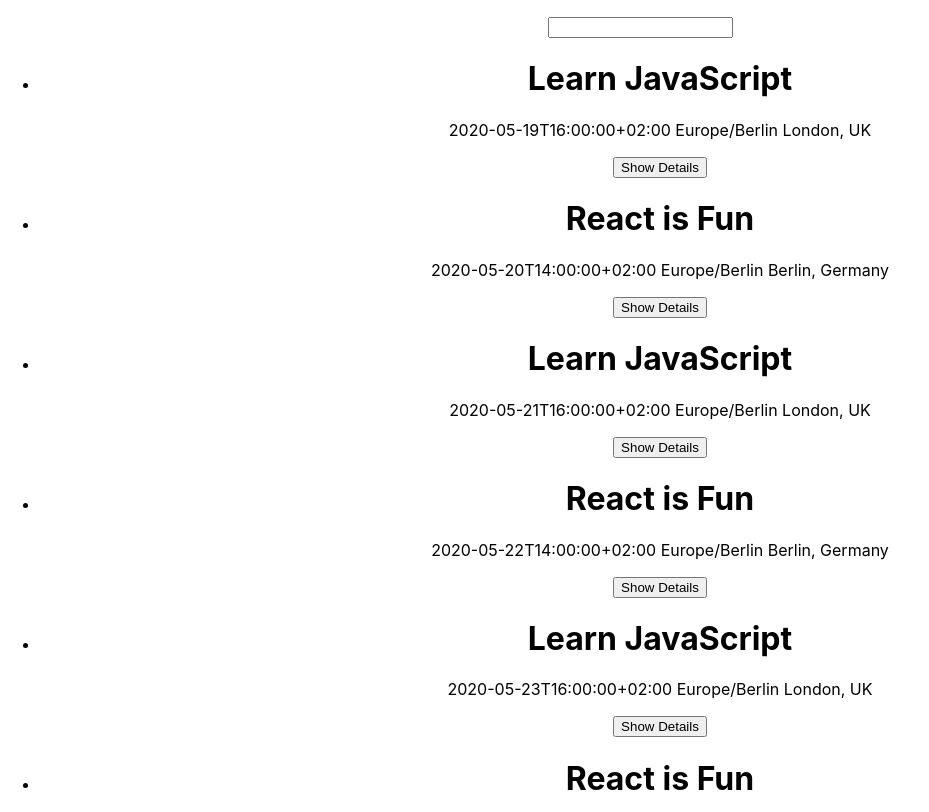
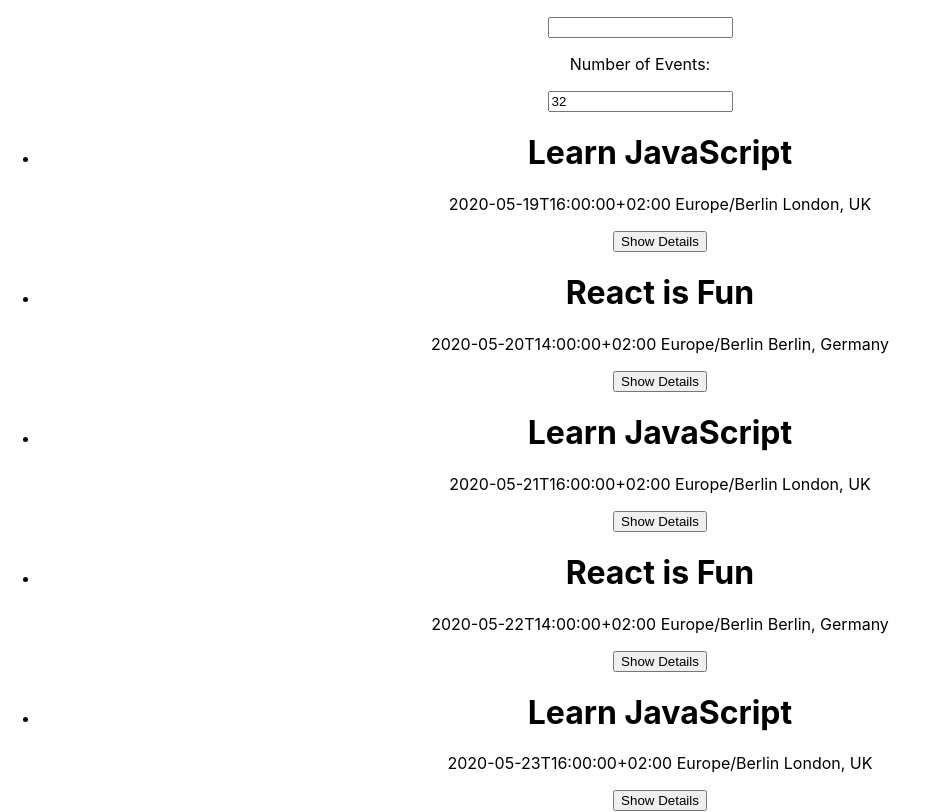
Before and after one commit to arunkp2513/meet, a React (Create React App) app: page / in a window 1280 px wide. Shown: the top 812 px of the page, without its empty margins (0-929 px from the left). Built offline with nearby package versions, Linux system fonts and the light colour scheme; what atatus-spa would draw is missing.

Commit message:
Number if events Fix

```diff
--- a/src/App.js
+++ b/src/App.js
@@ -41,8 +41,8 @@
           locations={this.state.locations}
           updateEvents={this.updateEvents}
         />
+        <NumberOfEvents updateEvents={this.updateEvents} />
         <EventList events={this.state.events} />
-        <NumberOfEvents updateEvents={this.updateEvents} />
       </div>
     );
   }
```
